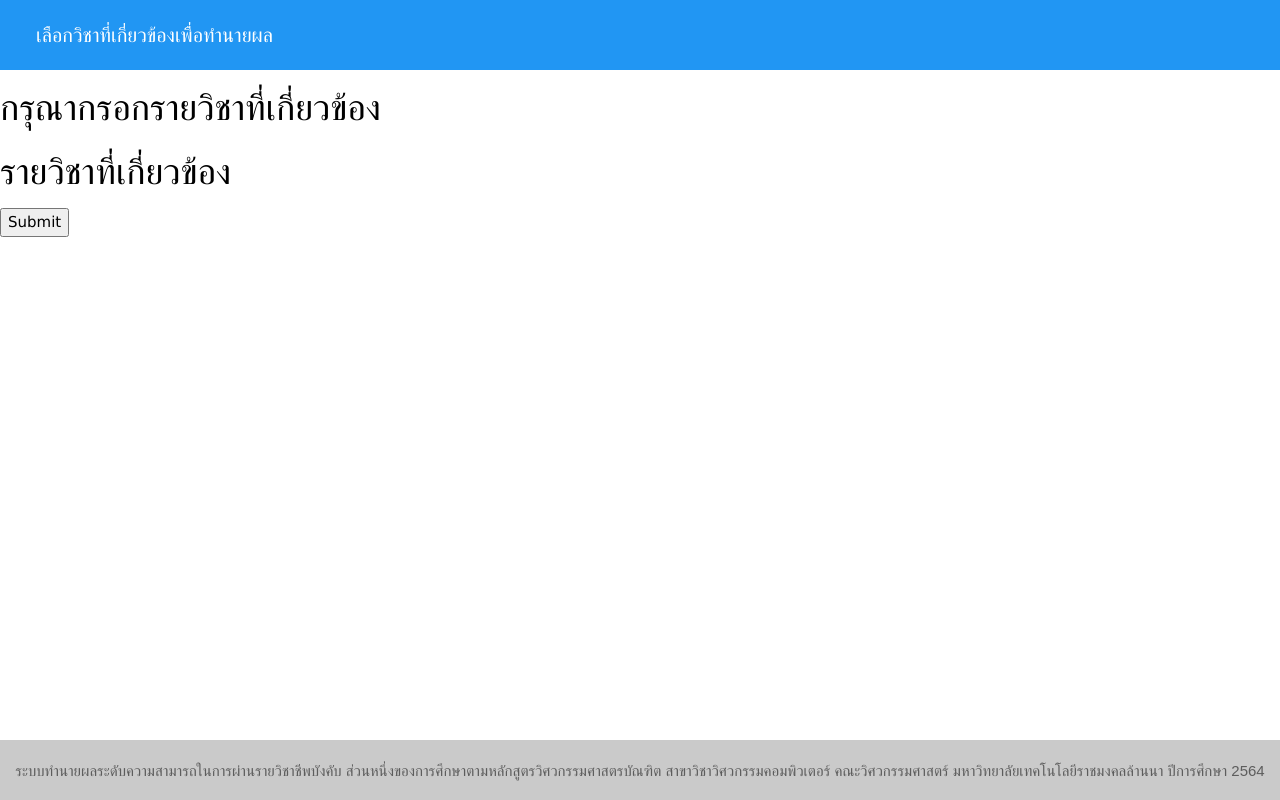
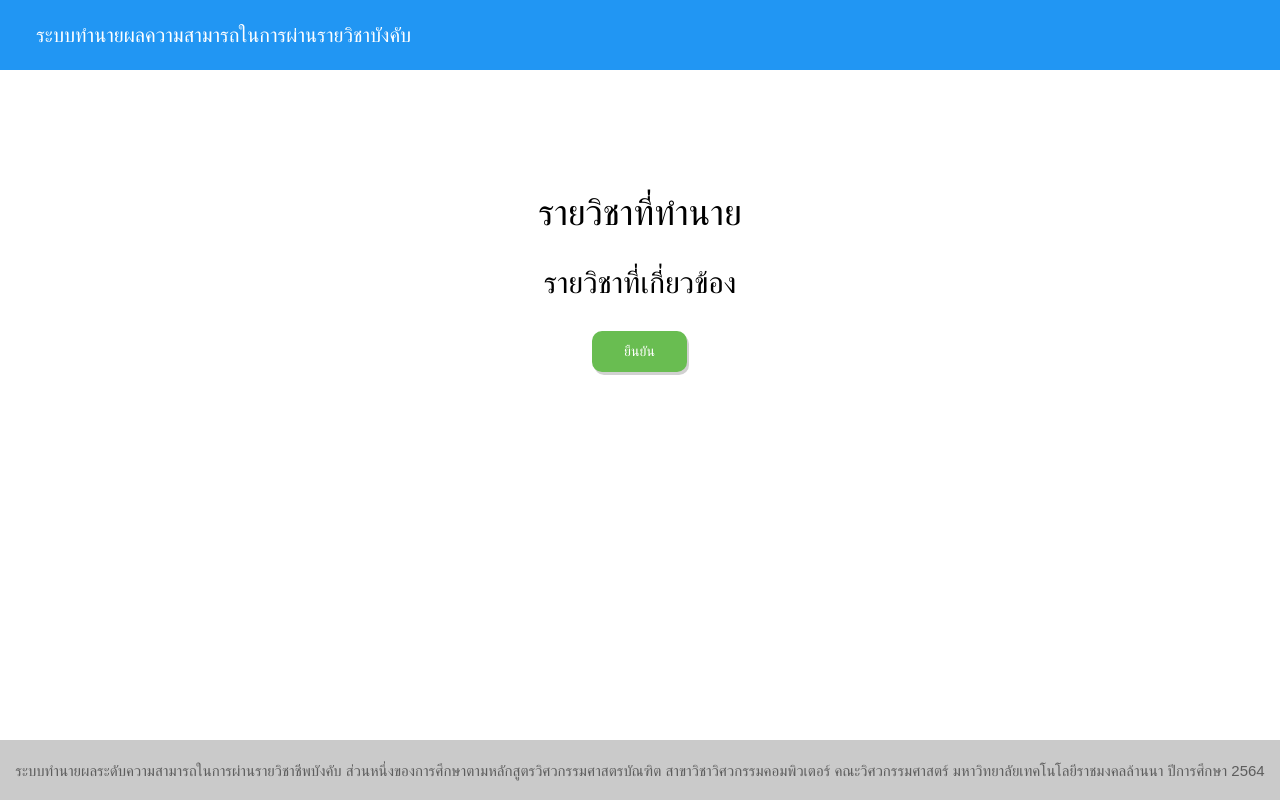
Before and after one commit to mrnonny416/Django_PredictGrade_ML_Website, a Django app: page /forms in a window 1280 px wide. Run offline with Django 3.2, Linux system fonts and the light colour scheme; data comes from the database, SQL or seed files in the repository; both versions use the stored data as it was after the commit.

Commit message:
CSS Success

```diff
--- a/predictApp/static/css/mainstyles.css
+++ b/predictApp/static/css/mainstyles.css
@@ -66,7 +66,7 @@
     font-size: 14px;
     margin: 4px 2px;
     cursor: pointer;
-    background-color: #4CAF50;
+    background-color: #69BD51;
     border-radius: 10px;
     box-shadow: 2px 3px #D1D1D1;
 }
@@ -149,10 +149,190 @@
   }
 
   .mainform{
-    height: 100%;
+    height: 70%;
     width: 100%;
     justify-self: center;
     align-self: center;
-    margin: auto;
+    margin: auto auto;
+  }
+  .inform{
+    height: 100%;
+    width: 65%;
+    justify-self: center;
+    align-self: center;
+    margin: auto auto;
 
   }
+  .formheadtext1{
+    text-align: center;
+    height: 13%;
+    width: 80%;
+    justify-self: center;
+    align-self: center;
+    margin: auto auto;
+
+
+  }
+  .formcontenttext1{
+    text-align: center;
+    height: 5%;
+    width: 70%;
+    justify-self: center;
+    align-self: center;
+    margin: auto auto;
+  }
+  .aboutsubject{
+    height: 80%;
+    width: 80%;
+    justify-self: center;
+    align-self: center;
+    margin: auto auto;
+
+
+  }
+  .formheadtext2{
+    text-align: center;
+    height: 15%;
+    width: 80%;
+    justify-self: center;
+    align-self: center;
+    margin: auto auto;
+  }
+  .crop{
+    display: flex;
+  flex-direction: row;
+  text-align: center;
+  }
+
+  .subjectcode{
+    border-width: thin;
+    border-style: solid;
+  border-color: black;
+    height: 50%;
+    width: 50%;
+    border-radius: 10px;
+    padding: 10px;
+    box-shadow: 0px 3px #8f8f8f;
+    flex: 50%;
+    margin: 5px;
+  }
+  .grade{
+    border-width: thin;
+    border-style: solid;
+  border-color: black;
+    height: 50%;
+    width: 50%;
+    justify-self: center;
+    align-self: center;
+    border-radius: 10px;
+    padding: 10px;
+    box-shadow: 0px 3px #8f8f8f;
+    display: block;
+    flex: 10%;
+    margin: 5px;
+  }
+
+.buttonalign{
+  padding-top: 10px;
+    width: 15%;
+    justify-self: center;
+    align-self: center;
+    margin: auto auto;
+}
+.reportheadtext1{
+  display: flex;
+  flex-direction: row;
+  height: 15%;
+  width: 50%;
+  margin: auto auto;
+}
+.result{
+  padding-left: 5px;
+  height: 100%;
+  width: 50%;
+  justify-self:flex-end;
+  align-self: flex-start;
+  margin: auto auto;
+
+}
+.text1{
+  text-align:end;
+  height: 100%;
+  width: 50%;
+  justify-self:flex-end;
+  align-self: flex-start;
+  margin: auto auto;
+
+}
+.reportcontenttext1{
+  text-align: center;
+  height: 8%;
+  width: 100%;
+  justify-self: center;
+  align-self: center;
+  margin: auto auto;
+}
+.reportheadtext2{
+  text-align: center;
+    height:12%;
+    width: 70%;
+    justify-self: center;
+    align-self: center;
+    margin: auto auto;
+}
+.reportsubject{
+  border-width: thin;
+  border-style: solid;
+  border-color: black;
+  height: 50%;
+  width: 50%;
+  border-radius: 10px;
+  padding: 10px;
+  box-shadow: 0px 3px #8f8f8f;
+  flex: 70%;
+  margin: 5px;
+}
+.reportgrade{
+  border-width: thin;
+  border-style: solid;
+border-color: black;
+  height: 50%;
+  width: 50%;
+  justify-self: center;
+  align-self: center;
+  border-radius: 10px;
+  padding: 10px;
+  box-shadow: 0px 3px #8f8f8f;
+  display: block;
+  flex: 2%;
+  margin: 5px;
+}
+.buttonrow{
+  padding-top: 10px;
+    width: 80%;
+    justify-self: center;
+    align-self: center;
+    margin: auto auto;
+}
+.inbuttonrow{
+  text-align: center;
+  height: 10%;
+  width: 70%;
+  justify-self: center;
+  align-self: center;
+  margin: auto auto;
+}
+.buttonred {
+  border: none;
+  color: white;
+  padding: 10px 32px;
+  text-align: center;
+  text-decoration: none;
+  display: inline-block;
+  font-size: 14px;
+  margin: 4px 2px;
+  cursor: pointer;
+  background-color: #f5c837;
+  border-radius: 10px;
+  box-shadow: 2px 3px #D1D1D1;
+}
--- a/templates/forms.html
+++ b/templates/forms.html
@@ -7,29 +7,41 @@
     <div class="container">
     <div class="w3-container w3-blue">
       <div class="header">
-        เลือกวิชาที่เกี่ยวข้องเพื่อทำนายผล
+        ระบบทำนายผลความสามารถในการผ่านรายวิชาบังคับ
       </div>
     </div>
     <div class="mainform">
-     <h1> กรุณากรอกรายวิชาที่เกี่ยวข้อง</h1>
+    <div class="inform">
+    <div class="formheadtext1">
+     <h1> รายวิชาที่ทำนาย</h1>
+     </div>
     {% for subject_info in subject_info %}
         {% if subject_info.subjectID == subjectID %}
+        <div class="formcontenttext1">
           {{subject_info.subjectID}}
           {{subject_info.subject_name_th}}
           {{subject_info.subject_name_eng}}
           <br>
+          </div>
         {% endif %}
      {% endfor %}
-    <h1>รายวิชาที่เกี่ยวข้อง</h1>
+     <div class="aboutsubject">
+     <div class="formheadtext2">
+       <h2>รายวิชาที่เกี่ยวข้อง</h2>
+    </div>
     <form action="reports?subjectID={{subjectID}}" method="post">
     {% csrf_token %}
 <!--##########################Refer_subject######################################################-->
+
     {% for subject_info_1 in subject_info %}
       {% for subject_refer_index in subject_refer_index %}
         {% if subject_info_1.subjectID == subject_refer_index %}
+        <div class="crop">
+        <div class="subjectcode">
           {{subject_info_1.subjectID}}
           {{subject_info_1.subject_name_th}}
           {{subject_info_1.subject_name_eng}}
+        </div>
         {% endif %}
       {% endfor %}
 
@@ -38,7 +50,8 @@
           {% for subject_info_2 in subject_info %}
             {% if subject_info_2.subjectID == subject_refer_index %}
             <!--##########################Grade######################################################-->
-            :ผลการเรียน
+            <div class="grade">
+            ผลการเรียน
               <select id="grade_{{subject_info_2.subjectID}}" name="grade_{{subject_info_2.subjectID}}">
                 <option value="4">A</option>
                 <option value="3.5">B+</option>
@@ -50,15 +63,25 @@
                 <option value="0">F</option>
                 <option value="0">No Entry</option>
               </select>
+              </div>
               <br>
+               </div>
             {% endif %}
           {% endfor %}
+
         {% endif %}
+
       {% endfor %}
+
     {% endfor %}
+
 <!--################################################################################-->
-    <input type="submit">
+    <div class="buttonalign">
+    <button class="button">ยืนยัน</button>
+    </div>
     </form>
+    </div>
+    </div>
   </div>
   <div class="footer">
     ระบบทำนายผลระดับความสามารถในการผ่านรายวิชาชีพบังคับ ส่วนหนึ่งของการศึกษาตามหลักสูตรวิศวกรรมศาสตรบัณฑิต
--- a/templates/login.html
+++ b/templates/login.html
@@ -8,7 +8,7 @@
   <div class="container">
     <div class="w3-container w3-blue">
       <div class="header">
-        ระบบทำนายผลระดับความสามารถในการผ่านรายวิชาชีพบังคับ
+        ระบบทำนายผลความสามารถในการผ่านรายวิชาบังคับ
       </div>
     </div>
     <div class="main">
--- a/templates/select.html
+++ b/templates/select.html
@@ -10,7 +10,7 @@
     <div class="container">
       <div class="w3-container w3-blue">
         <div class="header">
-            กรุณาเลือกรายวิชาที่ต้องการทำนายผล
+            ระบบทำนายผลความสามารถในการผ่านรายวิชาบังคับ
           </div>
         </div>
       <div class="mainselect">
```
Also changed, not shown: templates/reports.html (+57 -11 lines), db.sqlite3.
